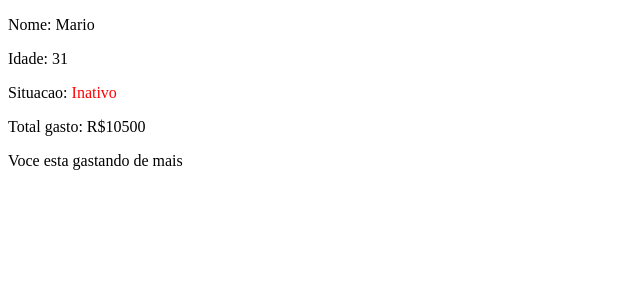
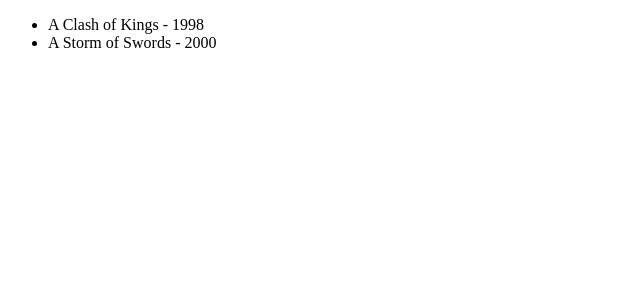
Before and after one commit to rafaelandradegs/origamid-react, a React (Vite) app: page / in a window 1280 px wide. Shown: the top 300 px of the page, without its empty margins (0-640 px from the left). Built offline with nearby package versions, Linux system fonts and the light colour scheme.

Commit message:
Trabalhando com arrays

```diff
--- a/src/App.jsx
+++ b/src/App.jsx
@@ -1,92 +1,20 @@
 import React from 'react'
 
 export function App() {
-  const luana = {
-    cliente: 'Luana',
-    idade: 27,
-    compras: [
-      {
-        nome: 'Notebook',
-        preco: 'R$ 2500'
-      },
-      {
-        nome: 'Geladeira',
-        preco: 'R$ 3000'
-      },
-      {
-        nome: 'Smartphone',
-        preco: 'R$ 1500'
-      }
-    ],
-    ativa: true
-  }
-  const mario = {
-    cliente: 'Mario',
-    idade: 31,
-    compras: [
-      {
-        nome: 'Notebook',
-        preco: 'R$ 2500'
-      },
-      {
-        nome: 'Geladeira',
-        preco: 'R$ 3000'
-      },
-      {
-        nome: 'Smartphone',
-        preco: 'R$ 1500'
-      },
-      {
-        nome: 'Guitarra',
-        preco: 'R$ 3500'
-      }
-    ],
-    ativa: false
-  }
-
-  const dados = mario
-
-  //Minha resolucao
-
-  // const styleAtiva = {
-  //   color: dados.ativa ? 'green' : 'red'
-  // }
-
-  // function valorFinal() {
-  //   const valores = dados.compras.map(valor =>
-  //     Number(valor.preco.replace('R$ ', ''))
-  //   )
-
-  //   let valorTotal = 0
-
-  //   valores.map(valor => {
-  //     valorTotal += valor
-  //   })
-  //   return valorTotal
-  // }
-
-  const total = dados.compras
-    .map(item => +item.preco.replace('R$ ', ''))
-    .reduce((a, b) => a + b)
-
-  console.log(total)
-
+  const livros = [
+    { nome: 'A Game of Thrones', ano: 1996 },
+    { nome: 'A Clash of Kings', ano: 1998 },
+    { nome: 'A Storm of Swords', ano: 2000 }
+  ]
   return (
-    <div>
-      <p>Nome: {dados.cliente}</p>
-      <p>Idade: {dados.idade}</p>
-      <p>
-        Situacao:{' '}
-        <span
-          style={{
-            color: dados.ativa ? 'green' : 'red'
-          }}
-        >
-          {dados.ativa ? 'Ativo' : 'Inativo'}
-        </span>
-      </p>
-      <p>Total gasto: R${total}</p>
-      {total > 10000 && <p>Voce esta gastando de mais</p>}
-    </div>
+    <ul>
+      {livros
+        .filter(({ ano }) => ano >= 1998)
+        .map(({ nome, ano }) => (
+          <li>
+            {nome} - {ano}
+          </li>
+        ))}
+    </ul>
   )
 }
```
